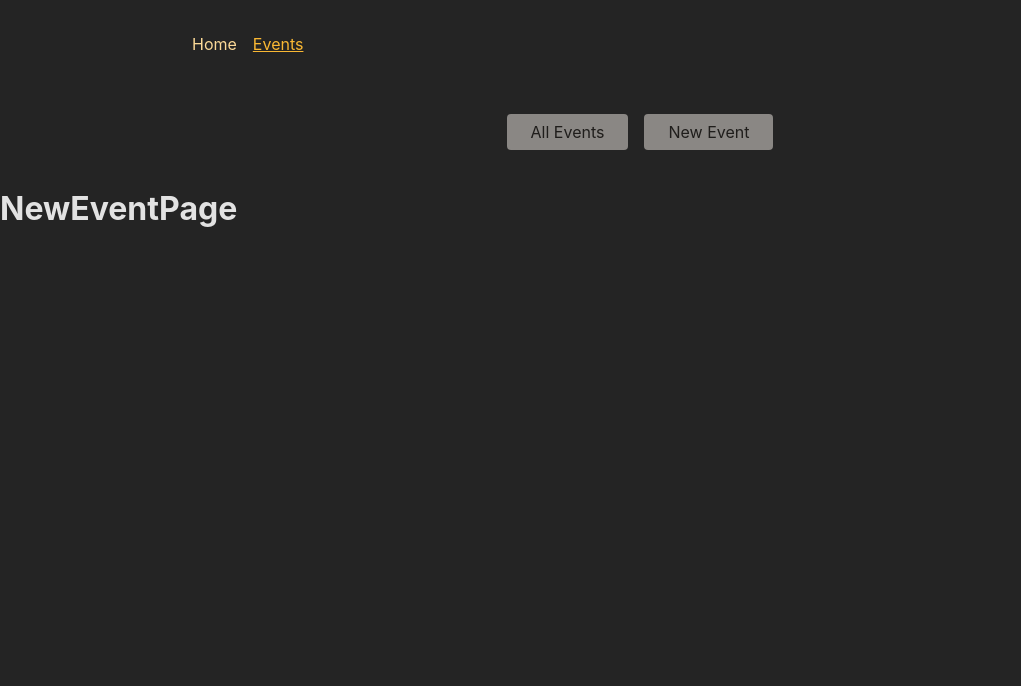
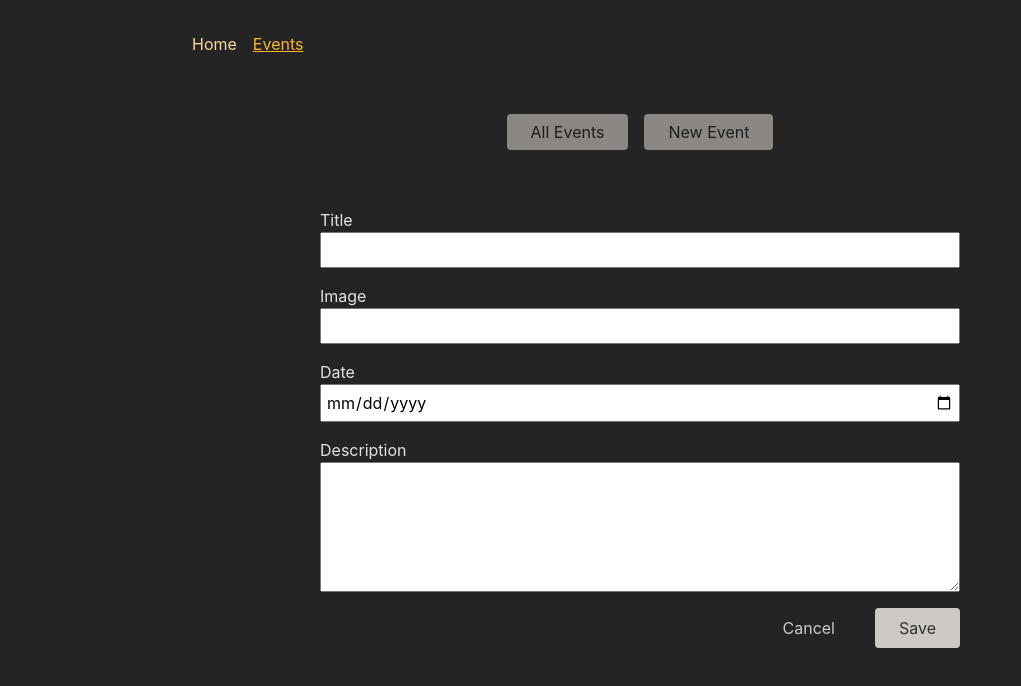
Before and after one commit to Akacoll/router-adv, a React (Create React App) app in the folder frontend/: page /events/new in a window 1280 px wide. Shown: the top 686 px of the page, without its empty margins (0-1021 px from the left). Built offline with nearby package versions, Linux system fonts and the light colour scheme.

Commit message:
Create new event

```diff
--- a/frontend/src/App.js
+++ b/frontend/src/App.js
@@ -10,6 +10,7 @@
   RootLayout,
   EventsRootLayout,
   ErrorPage,
+  newEventAction
 } from "./pages";
 
 const router = createBrowserRouter([
@@ -28,9 +29,19 @@
             element: <EventsPage />,
             loader: eventsLoader,
           },
-          { path: ":id", element: <EventDetailPage />, loader: eventDetailLoader, },
-          { path: "new", element: <NewEventPage /> },
-          { path: ":id/edit", element: <EditEventPage /> },
+          {
+            path: ":id",
+            id: 'event-detail',
+            loader: eventDetailLoader,
+            children: [
+              {
+                index: true,
+                element: <EventDetailPage />,
+              },
+              { path: "edit", element: <EditEventPage /> },
+            ],
+          },
+          { path: "new", element: <NewEventPage />, action: newEventAction },
         ],
       },
     ],
--- a/frontend/src/components/EventForm.js
+++ b/frontend/src/components/EventForm.js
@@ -1,4 +1,4 @@
-import { useNavigate } from 'react-router-dom';
+import { useNavigate, Form } from 'react-router-dom';
 
 import classes from './EventForm.module.css';
 
@@ -9,30 +9,30 @@
   }
 
   return (
-    <form className={classes.form}>
+    <Form method='post' className={classes.form}>
       <p>
         <label htmlFor="title">Title</label>
-        <input id="title" type="text" name="title" required />
+        <input id="title" type="text" name="title" required defaultValue={event ? event.title : ''} />
       </p>
       <p>
         <label htmlFor="image">Image</label>
-        <input id="image" type="url" name="image" required />
+        <input id="image" type="url" name="image" required defaultValue={event ? event.image : ''} />
       </p>
       <p>
         <label htmlFor="date">Date</label>
-        <input id="date" type="date" name="date" required />
+        <input id="date" type="date" name="date" required defaultValue={event ? event.date : ''} />
       </p>
       <p>
         <label htmlFor="description">Description</label>
-        <textarea id="description" name="description" rows="5" required />
+        <textarea id="description" name="description" rows="5" required defaultValue={event ? event.description : ''}/>
       </p>
       <div className={classes.actions}>
         <button type="button" onClick={cancelHandler}>
           Cancel
         </button>
-        <button>Save</button>
+        <button type="submit">Save</button>
       </div>
-    </form>
+    </Form>
   );
 }
 
--- a/frontend/src/components/EventItem.js
+++ b/frontend/src/components/EventItem.js
@@ -1,3 +1,4 @@
+import { Link } from 'react-router-dom';
 import classes from './EventItem.module.css';
 
 function EventItem({ event }) {
@@ -12,7 +13,7 @@
       <time>{event.date}</time>
       <p>{event.description}</p>
       <menu className={classes.actions}>
-        <a href="edit">Edit</a>
+        <Link to="edit">Edit</Link>
         <button onClick={startDeleteHandler}>Delete</button>
       </menu>
     </article>
--- a/frontend/src/pages/EditEvent.js
+++ b/frontend/src/pages/EditEvent.js
@@ -1,5 +1,9 @@
-const EditEventPage = () => (
-  <h1>EditEventPage</h1>
-);
+import EventForm from "../components/EventForm";
+import { useRouteLoaderData } from "react-router-dom";
+
+const EditEventPage = () => {
+  const data = useRouteLoaderData('event-detail');
+  return <EventForm event={data.event}/>;
+};
 
 export default EditEventPage;
--- a/frontend/src/pages/EventDetail.js
+++ b/frontend/src/pages/EventDetail.js
@@ -1,8 +1,8 @@
-import { json, useLoaderData, useParams } from "react-router-dom";
+import { json, useRouteLoaderData } from "react-router-dom";
 import EventItem from "../components/EventItem";
 
 const EventDetailPage = () => {
-  const data = useLoaderData();
+  const data = useRouteLoaderData('event-detail');
   return <EventItem event={data.event} />;
 };
 
--- a/frontend/src/pages/NewEvent.js
+++ b/frontend/src/pages/NewEvent.js
@@ -1,5 +1,28 @@
-const NewEventPage = () => (
-  <h1>NewEventPage</h1>
-);
+import { json } from "react-router-dom";
+import EventForm from "../components/EventForm";
+
+const NewEventPage = () => <EventForm />;
 
 export default NewEventPage;
+
+export async function action({ request, params }) {
+  const data = await request.formData();
+
+  const eventData = {
+    title: data.get("title"),
+    image: data.get("image"),
+    date: data.get("date"),
+    description: data.get("description"),
+  };
+  const response = await fetch("http://localhost:8080/events", {
+    method: "POST",
+    headers: {
+      "Content-Type": "application/json",
+    },
+    body: JSON.stringify(eventData),
+  });
+
+  if (!response.ok) {
+    throw json({ message: "Could not save event." }, { status: 500 });
+  }
+}
--- a/frontend/src/pages/index.js
+++ b/frontend/src/pages/index.js
@@ -10,3 +10,4 @@
 
 export { loader as eventsLoader } from "./Events";
 export { loader as eventDetailLoader } from "./EventDetail";
+export { action as newEventAction } from "./NewEvent";
```
